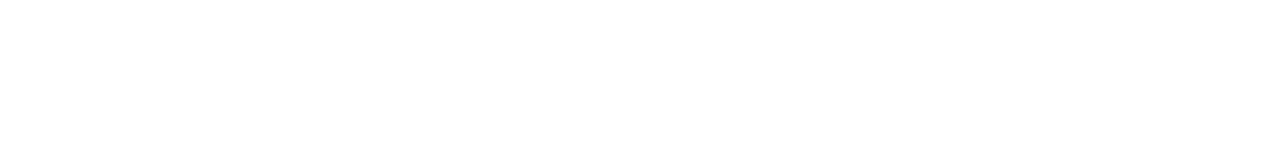
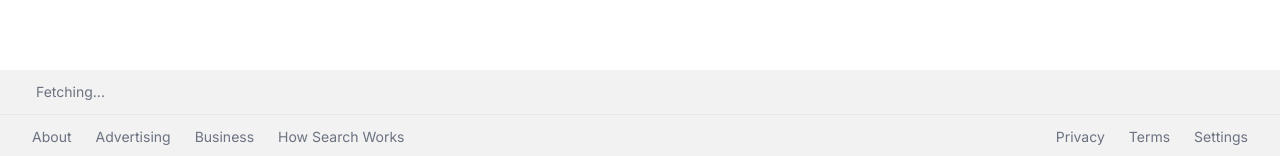
Before and after one commit to pulkitporwal/google-2.0, a Next.js app: page / in a window 1280 px wide. Shown: the part 641-797 px from the top of the page. Built offline with nearby package versions, Linux system fonts and the light colour scheme; no server answers.

Commit message:
Footer Section has been Completed

```diff
--- a/src/app/layout.js
+++ b/src/app/layout.js
@@ -1,17 +1,23 @@
 import { Inter } from "next/font/google";
 import "./globals.css";
+import Footer from "@/components/Footer";
 
 const inter = Inter({ subsets: ["latin"] });
 
 export const metadata = {
-  title: "Google Clone",
-  description: "An Experimental Clone of Google Search Engine using Nextjs Framework",
+	title: "Google Clone",
+	description:
+		"An Experimental Clone of Google Search Engine using Nextjs Framework",
 };
 
 export default function RootLayout({ children }) {
-  return (
-    <html lang="en">
-      <body className={inter.className}>{children}</body>
-    </html>
-  );
+	return (
+		<html lang="en">
+			<body className={inter.className}>
+				{children}
+
+				<Footer />
+			</body>
+		</html>
+	);
 }
--- /dev/null
+++ b/src/components/CountryLookup.jsx
@@ -0,0 +1,27 @@
+"use client";
+
+import { useEffect, useState } from "react";
+
+const CountryLookup = () => {
+	const [country, setCountry] = useState("Fetching...");
+
+	useEffect(() => {
+		const getCountry = async () => {
+			const response = await fetch(
+				`https://extreme-ip-lookup.com/json/?key=${process.env.NEXT_PUBLIC_IP_API_KEY}`
+			)
+				.then((res) => {
+					return res.json();
+				})
+				.then((data) => data.country);
+
+			if (!response) return;
+			setCountry(response);
+		};
+
+		getCountry();
+	}, []);
+	return <div>{country}</div>;
+};
+
+export default CountryLookup;
--- /dev/null
+++ b/src/components/Footer.jsx
@@ -0,0 +1,30 @@
+import CountryLookup from "./CountryLookup";
+
+const Footer = () => {
+	return (
+		<footer className="absolute bottom-0 text-sm text-gray-500 bg-[#f2f2f2] w-full ">
+			<div className="border-b px-9 py-3">
+				<CountryLookup />
+			</div>
+			<div className="flex flex-col sm:flex-row justify-between items-center px-8 py-3 space-y-7 sm:space-y-0">
+				<ul className="flex items-center space-x-6">
+					<li className="hover:underline cursor-pointer">About</li>
+					<li className="hover:underline cursor-pointer">
+						Advertising
+					</li>
+					<li className="hover:underline cursor-pointer">Business</li>
+					<li className="hover:underline cursor-pointer">
+						How Search Works
+					</li>
+				</ul>
+				<ul className="flex items-center space-x-6">
+					<li className="hover:underline cursor-pointer">Privacy</li>
+					<li className="hover:underline cursor-pointer">Terms</li>
+					<li className="hover:underline cursor-pointer">Settings</li>
+				</ul>
+			</div>
+		</footer>
+	);
+};
+
+export default Footer;
```
